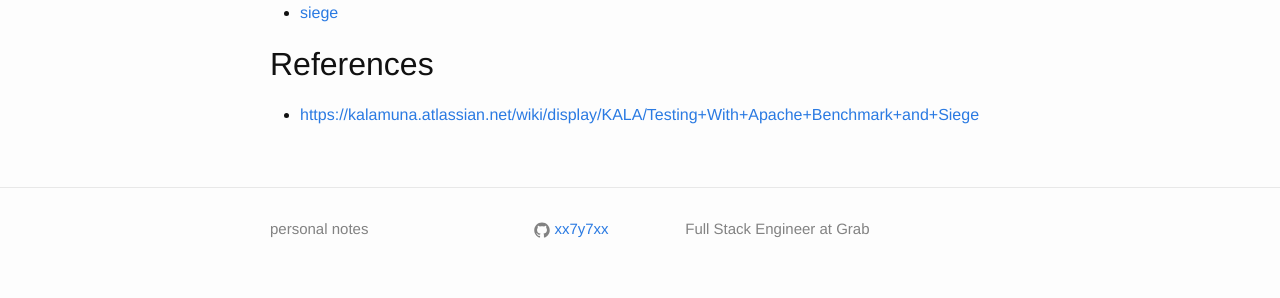
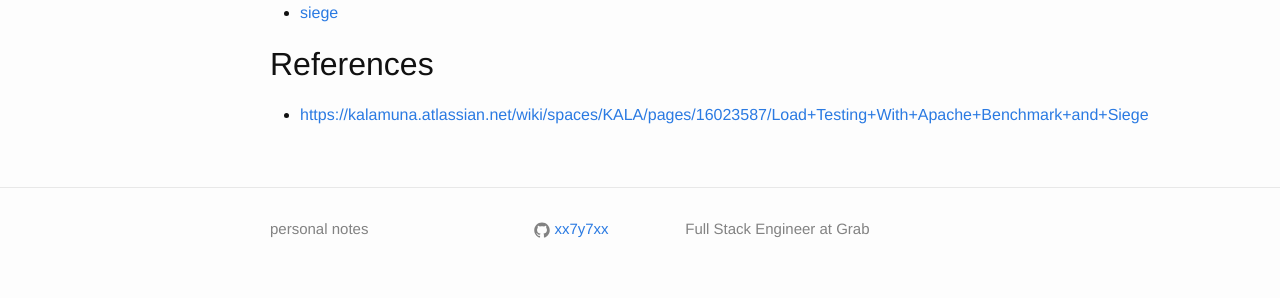
Before and after one commit to xx7y7xx/xx7y7xx.github.io, a Jekyll site: the page built from _pages/dev/ab.md, in a window 1280 px wide. Shown: the part 1447-1745 px from the top of the page. Built offline with Jekyll 4.4.1, drawn with Linux system fonts in a browser that asks for light colours; comment, search, counter and statistics services are not loaded; some of the changed lines change nothing that is shown.

Commit message:
Update ab.md

```diff
--- a/_pages/dev/ab.md
+++ b/_pages/dev/ab.md
@@ -67,4 +67,4 @@ Percentage of the requests served within a certain time (ms)
 
 ## References
 
-- [https://kalamuna.atlassian.net/wiki/display/KALA/Testing+With+Apache+Benchmark+and+Siege](https://kalamuna.atlassian.net/wiki/display/KALA/Testing+With+Apache+Benchmark+and+Siege)
+- [https://kalamuna.atlassian.net/wiki/spaces/KALA/pages/16023587/Load+Testing+With+Apache+Benchmark+and+Siege](https://kalamuna.atlassian.net/wiki/spaces/KALA/pages/16023587/Load+Testing+With+Apache+Benchmark+and+Siege)
```
